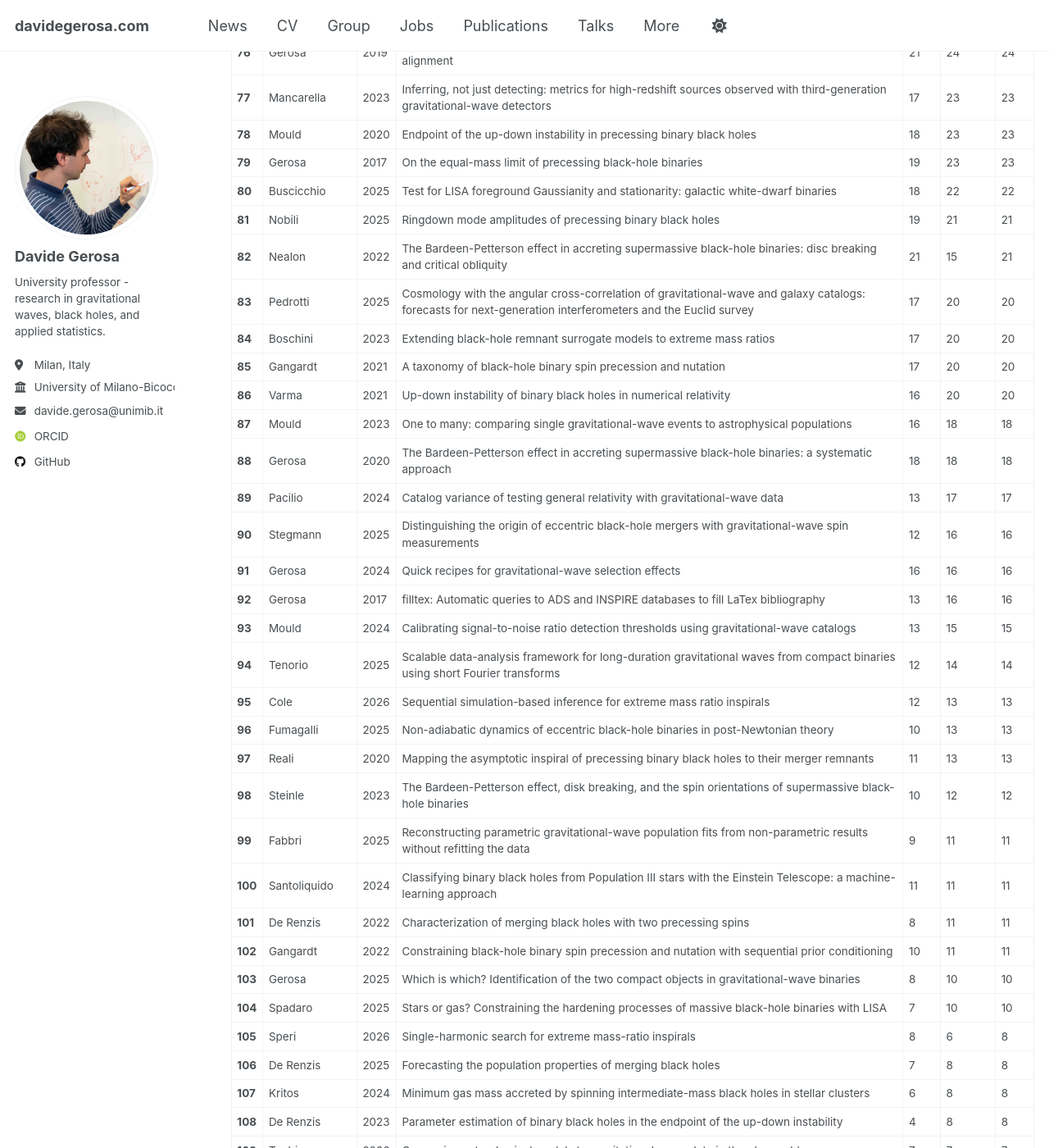
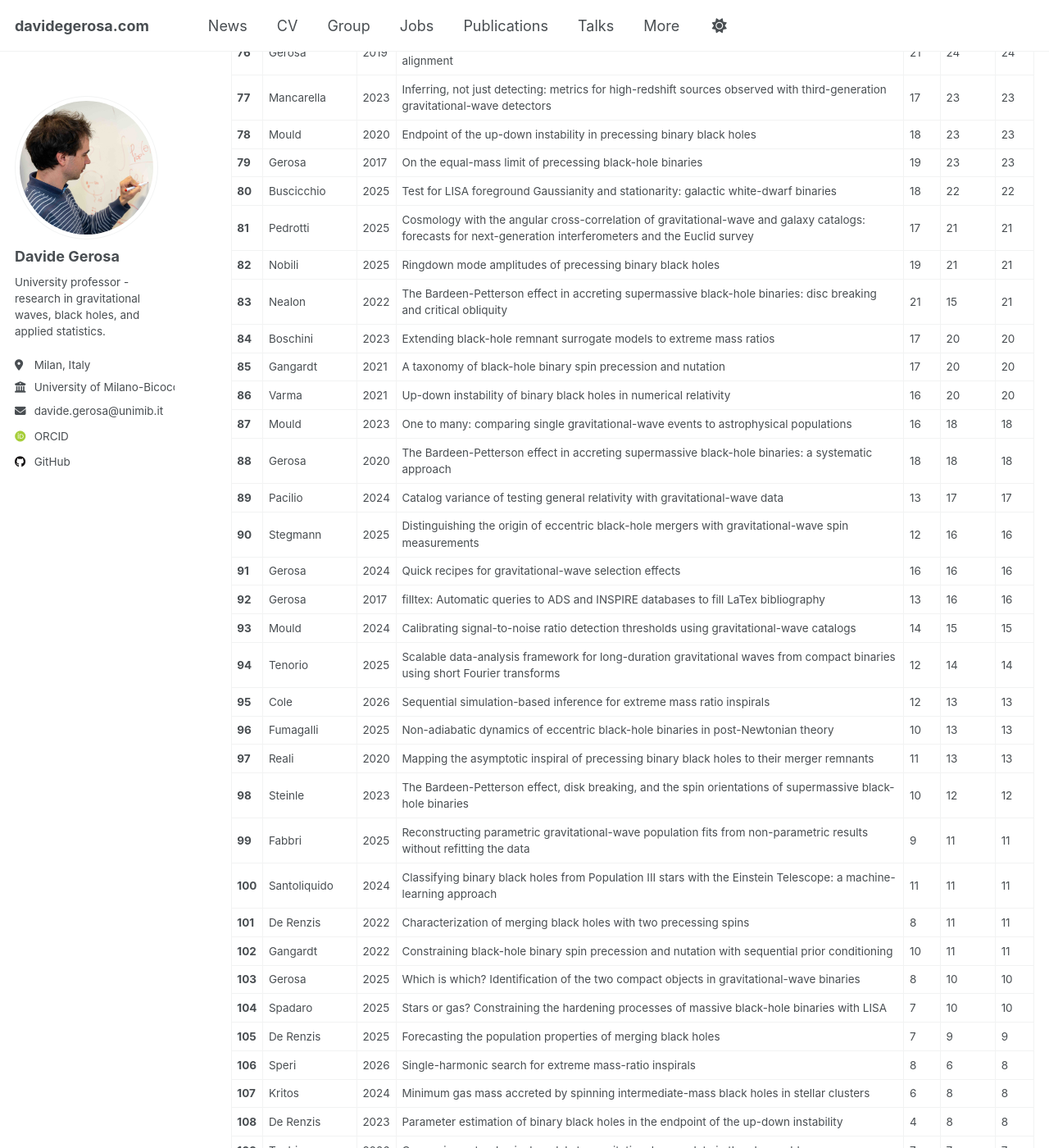
Before and after one commit to dgerosa/website, a Jekyll site: the page built from _pages/citations.md, in a window 1280 px wide and 1400 px high, scrolled down 3545 px. Shown: the whole window at 82% size. Built offline with Jekyll 4.4.1, drawn with Linux system fonts in a browser that asks for light colours; some web fonts are replaced; some of the changed text lies outside the part shown.

Commit message:
Website update from workflow

```diff
--- a/_pages/_citations.md
+++ b/_pages/_citations.md
@@ -89,9 +89,9 @@
 | **78** | Mould | 2020 | Endpoint of the up-down instability in precessing binary black holes | 18 | 23 | 23 |
 | **79** | Gerosa | 2017 | On the equal-mass limit of precessing black-hole binaries | 19 | 23 | 23 |
 | **80** | Buscicchio | 2025 | Test for LISA foreground Gaussianity and stationarity: galactic white-dwarf binaries | 18 | 22 | 22 |
-| **81** | Nobili | 2025 | Ringdown mode amplitudes of precessing binary black holes | 19 | 21 | 21 |
-| **82** | Nealon | 2022 | The Bardeen-Petterson effect in accreting supermassive black-hole binaries: disc breaking and critical obliquity | 21 | 15 | 21 |
-| **83** | Pedrotti | 2025 | Cosmology with the angular cross-correlation of gravitational-wave and galaxy catalogs: forecasts for next-generation interferometers and the Euclid survey | 17 | 20 | 20 |
+| **81** | Pedrotti | 2025 | Cosmology with the angular cross-correlation of gravitational-wave and galaxy catalogs: forecasts for next-generation interferometers and the Euclid survey | 17 | 21 | 21 |
+| **82** | Nobili | 2025 | Ringdown mode amplitudes of precessing binary black holes | 19 | 21 | 21 |
+| **83** | Nealon | 2022 | The Bardeen-Petterson effect in accreting supermassive black-hole binaries: disc breaking and critical obliquity | 21 | 15 | 21 |
 | **84** | Boschini | 2023 | Extending black-hole remnant surrogate models to extreme mass ratios | 17 | 20 | 20 |
 | **85** | Gangardt | 2021 | A taxonomy of black-hole binary spin precession and nutation | 17 | 20 | 20 |
 | **86** | Varma | 2021 | Up-down instability of binary black holes in numerical relativity | 16 | 20 | 20 |
@@ -101,7 +101,7 @@
 | **90** | Stegmann | 2025 | Distinguishing the origin of eccentric black-hole mergers with gravitational-wave spin measurements | 12 | 16 | 16 |
 | **91** | Gerosa | 2024 | Quick recipes for gravitational-wave selection effects | 16 | 16 | 16 |
 | **92** | Gerosa | 2017 | filltex: Automatic queries to ADS and INSPIRE databases to fill LaTex bibliography | 13 | 16 | 16 |
-| **93** | Mould | 2024 | Calibrating signal-to-noise ratio detection thresholds using gravitational-wave catalogs | 13 | 15 | 15 |
+| **93** | Mould | 2024 | Calibrating signal-to-noise ratio detection thresholds using gravitational-wave catalogs | 14 | 15 | 15 |
 | **94** | Tenorio | 2025 | Scalable data-analysis framework for long-duration gravitational waves from compact binaries using short Fourier transforms | 12 | 14 | 14 |
 | **95** | Cole | 2026 | Sequential simulation-based inference for extreme mass ratio inspirals | 12 | 13 | 13 |
 | **96** | Fumagalli | 2025 | Non-adiabatic dynamics of eccentric black-hole binaries in post-Newtonian theory | 10 | 13 | 13 |
@@ -113,8 +113,8 @@
 | **102** | Gangardt | 2022 | Constraining black-hole binary spin precession and nutation with sequential prior conditioning | 10 | 11 | 11 |
 | **103** | Gerosa | 2025 | Which is which? Identification of the two compact objects in gravitational-wave binaries | 8 | 10 | 10 |
 | **104** | Spadaro | 2025 | Stars or gas? Constraining the hardening processes of massive black-hole binaries with LISA | 7 | 10 | 10 |
-| **105** | Speri | 2026 | Single-harmonic search for extreme mass-ratio inspirals | 8 | 6 | 8 |
-| **106** | De Renzis | 2025 | Forecasting the population properties of merging black holes | 7 | 8 | 8 |
+| **105** | De Renzis | 2025 | Forecasting the population properties of merging black holes | 7 | 9 | 9 |
+| **106** | Speri | 2026 | Single-harmonic search for extreme mass-ratio inspirals | 8 | 6 | 8 |
 | **107** | Kritos | 2024 | Minimum gas mass accreted by spinning intermediate-mass black holes in stellar clusters | 6 | 8 | 8 |
 | **108** | De Renzis | 2023 | Parameter estimation of binary black holes in the endpoint of the up-down instability | 4 | 8 | 8 |
 | **109** | Toubiana | 2026 | Comparing astrophysical models to gravitational-wave data in the observable space | 7 | 7 | 7 |
```
Also changed, not shown: other parts of _pages/_citations.md (+11 -11 lines), _pages/_group.md (+1 -1 lines), _pages/_publications.md (+1 -1 lines), _pages/_talks.md (+1 -1 lines).
